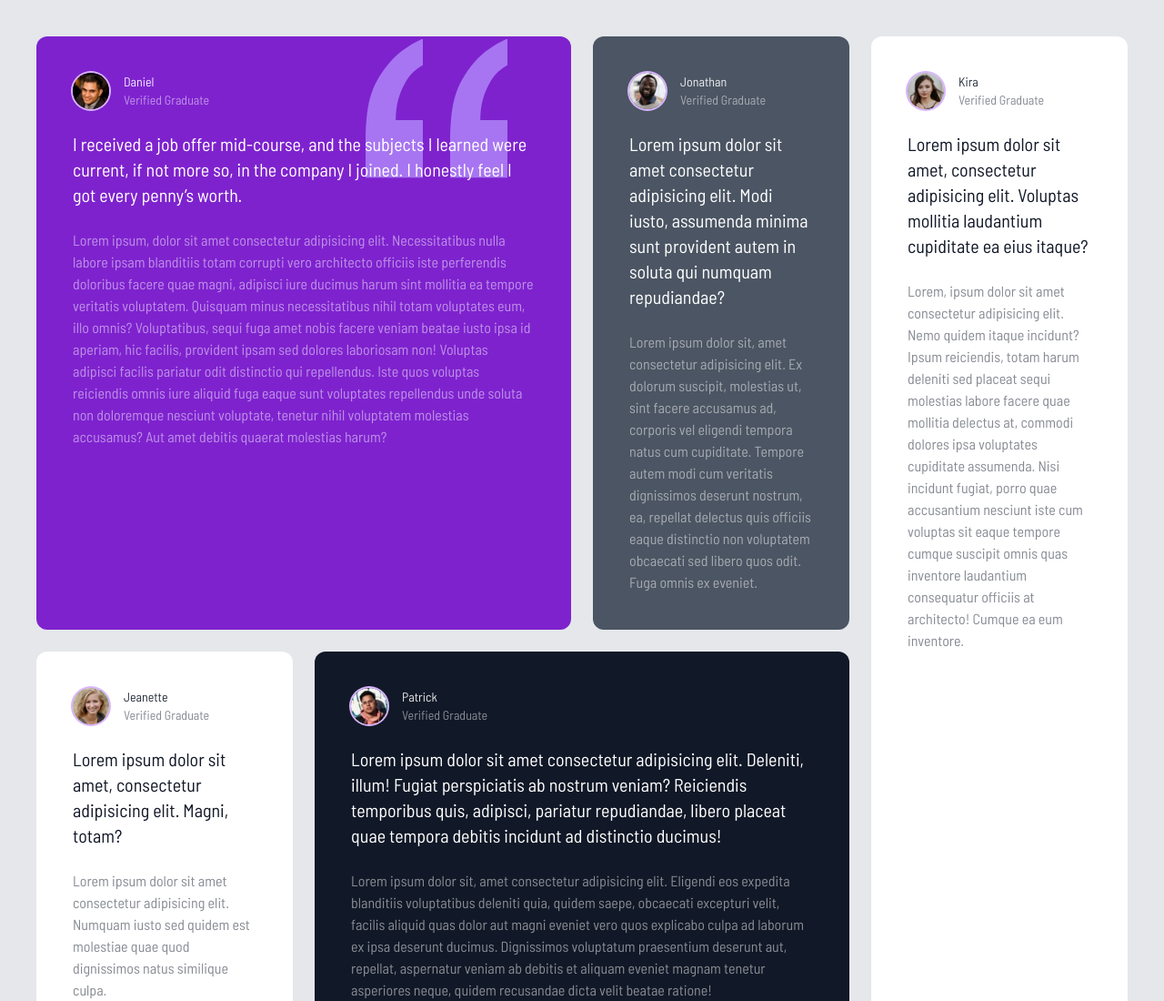
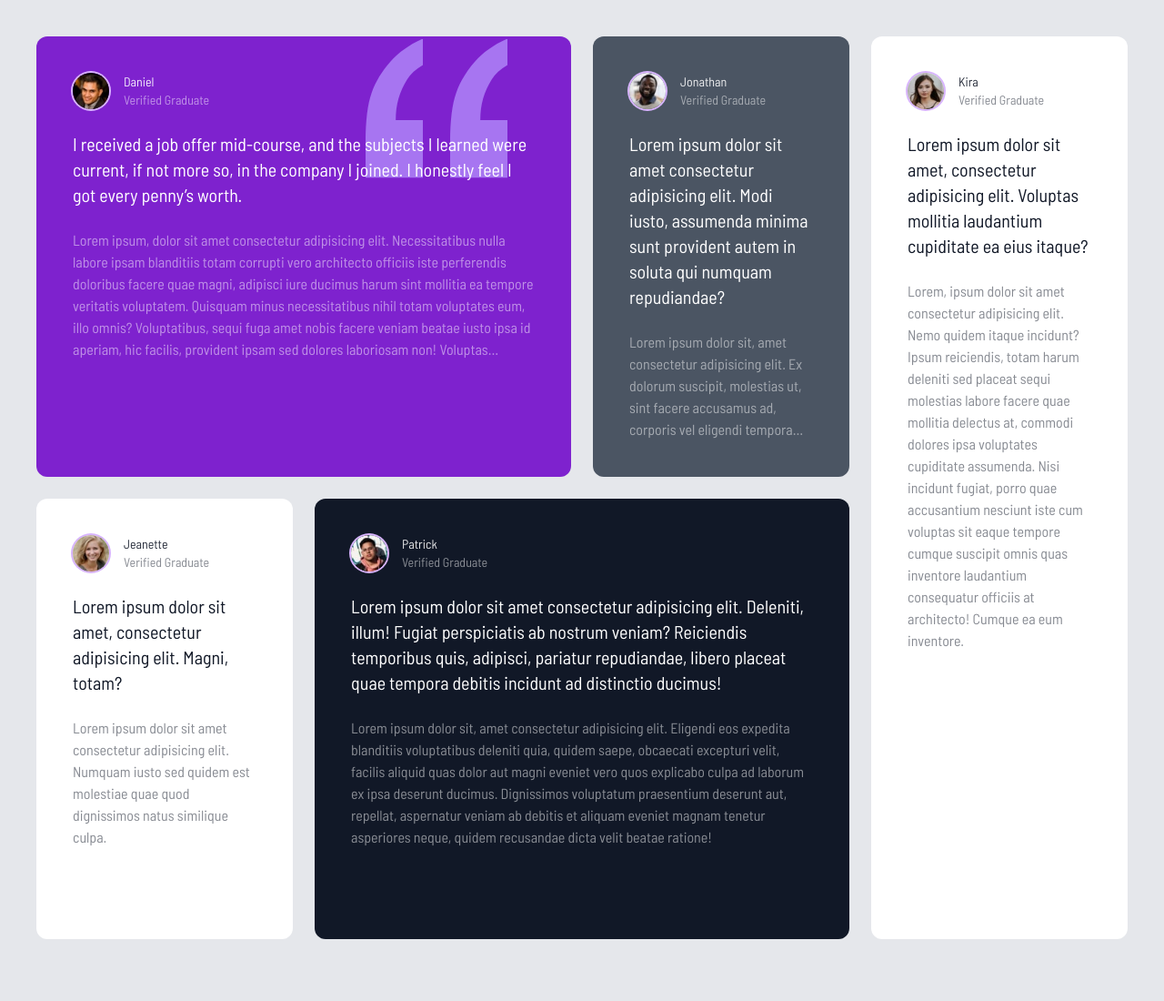
Before and after one commit to penn201500/testimonial, a website: page index.html in a window 1280 px wide. Shown: the top 1100 px of the page at 91% size. After the commit the page ends 1072 px from the top, so only its background shows below. Drawn offline with nearby package versions, Linux system fonts and the light colour scheme; files that its build step writes are made by us from their sources.

Commit message:
use tailwind line clamp plugin to visually truncating text after a fixed number of lines

```diff
--- a/index.html
+++ b/index.html
@@ -51,7 +51,7 @@
                     </p>
 
                     <!-- small text -->
-                    <p class="mt-6 opacity-50">
+                    <p class="mt-6 opacity-50 line-clamp-6">
                         Lorem ipsum, dolor sit amet consectetur adipisicing elit. Necessitatibus
                         nulla labore ipsam blanditiis totam corrupti vero architecto officiis iste
                         perferendis doloribus facere quae magni, adipisci iure ducimus harum sint
@@ -62,7 +62,16 @@
                         qui repellendus. Iste quos voluptas reiciendis omnis iure aliquid fuga eaque
                         sunt voluptates repellendus unde soluta non doloremque nesciunt voluptate,
                         tenetur nihil voluptatem molestias accusamus? Aut amet debitis quaerat
-                        molestias harum?
+                        molestias harum? Lorem ipsum dolor sit amet consectetur adipisicing elit. Ab
+                        labore et aperiam voluptatibus, soluta repudiandae. Sunt commodi velit et
+                        dolor sit alias totam corporis quis hic iusto placeat aliquid expedita dicta
+                        at similique, doloremque dolores quos? Facere corporis modi eligendi enim
+                        quos est assumenda numquam animi consequuntur sint placeat quia veniam et,
+                        repellendus accusamus explicabo labore tenetur sed debitis nostrum possimus
+                        perspiciatis. Nemo sequi eligendi ad voluptatum eveniet, iusto unde
+                        explicabo. Odio nisi laborum, aliquid maxime eveniet modi, temporibus labore
+                        nesciunt sapiente nam, facilis porro ad qui ipsum illum esse! Eveniet vitae
+                        illum esse quod quisquam placeat dolorem consequuntur veritatis!
                     </p>
                 </div>
 
@@ -86,7 +95,7 @@
                     </p>
 
                     <!-- small text -->
-                    <p class="mt-6 opacity-50">
+                    <p class="mt-6 opacity-50 line-clamp-5">
                         Lorem ipsum dolor sit, amet consectetur adipisicing elit. Ex dolorum
                         suscipit, molestias ut, sint facere accusamus ad, corporis vel eligendi
                         tempora natus cum cupiditate. Tempore autem modi cum veritatis dignissimos
--- a/package.json
+++ b/package.json
@@ -10,6 +10,7 @@
   "license": "ISC",
   "description": "",
   "devDependencies": {
+    "@tailwindcss/line-clamp": "^0.4.4",
     "tailwindcss": "^3.4.13"
   }
 }
--- a/tailwind.config.js
+++ b/tailwind.config.js
@@ -14,5 +14,5 @@ module.exports = {
             },
         },
     },
-    plugins: [],
+    plugins: [require("@tailwindcss/line-clamp")],
 }
```
Also changed, not shown: 1 other file.
